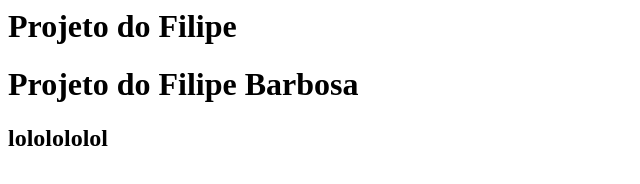
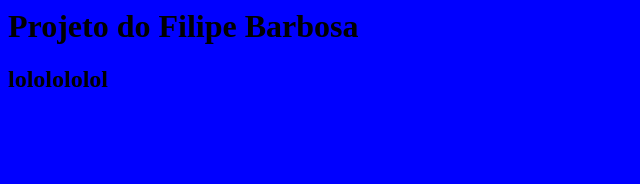
Before and after one commit to nosfaa/curso-git, a plain HTML site: page index.html in a window 1280 px wide. Shown: the whole page, without its empty margins (0-640 px from the left). Drawn offline with Linux system fonts and the light colour scheme.

Commit message:
Inicio do design

```diff
--- /dev/null
+++ b/estilo.css
@@ -0,0 +1,3 @@
+body {
+	background-color: blue;
+}
--- a/index.html
+++ b/index.html
@@ -1,6 +1,6 @@
 <html>
 	<head>
-		<h1> Projeto do Filipe </h1>
+		<link rel="stylesheet" href="estilo.css">
 	</head>
 	<body>
 		<h1>Projeto do Filipe Barbosa</h1>
```
